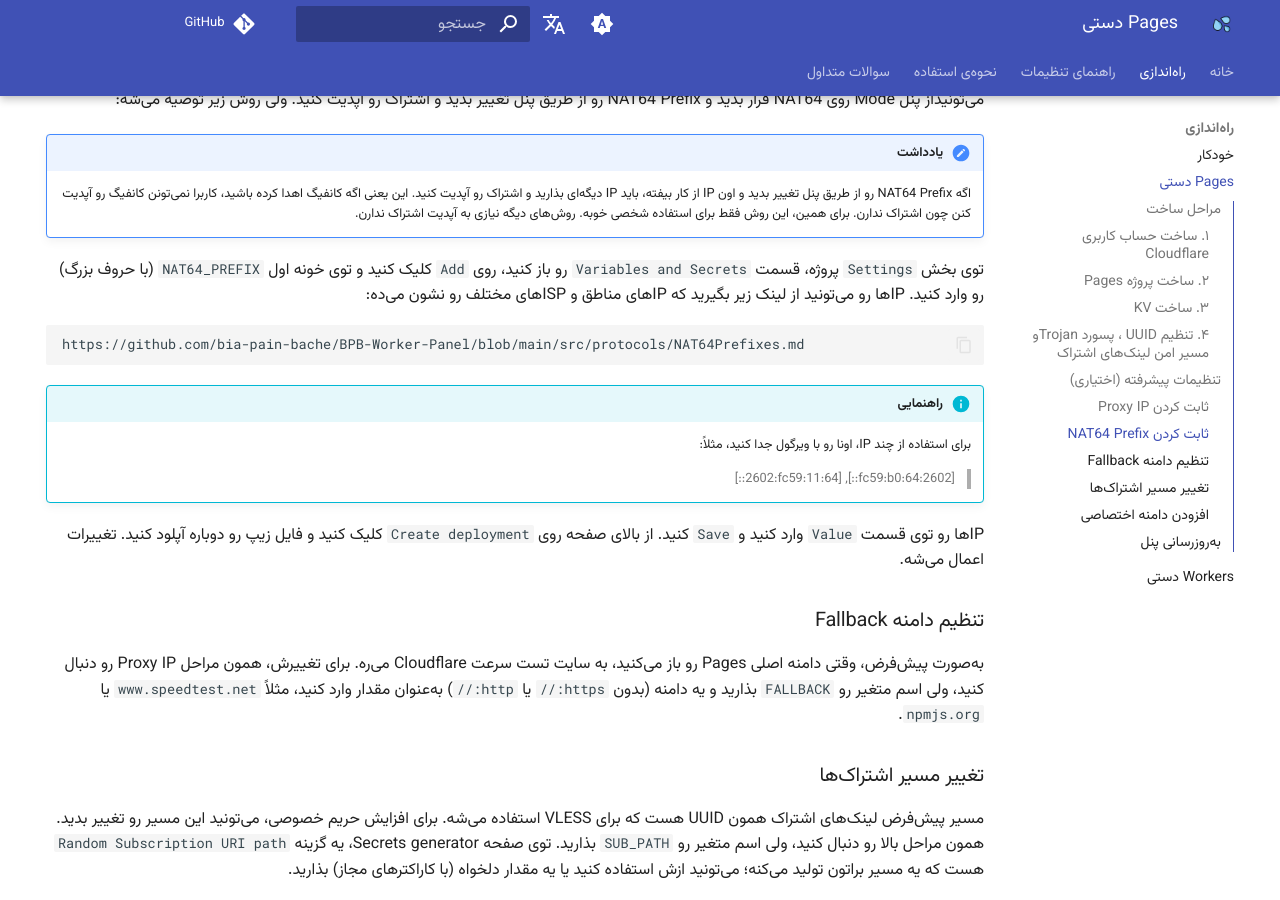
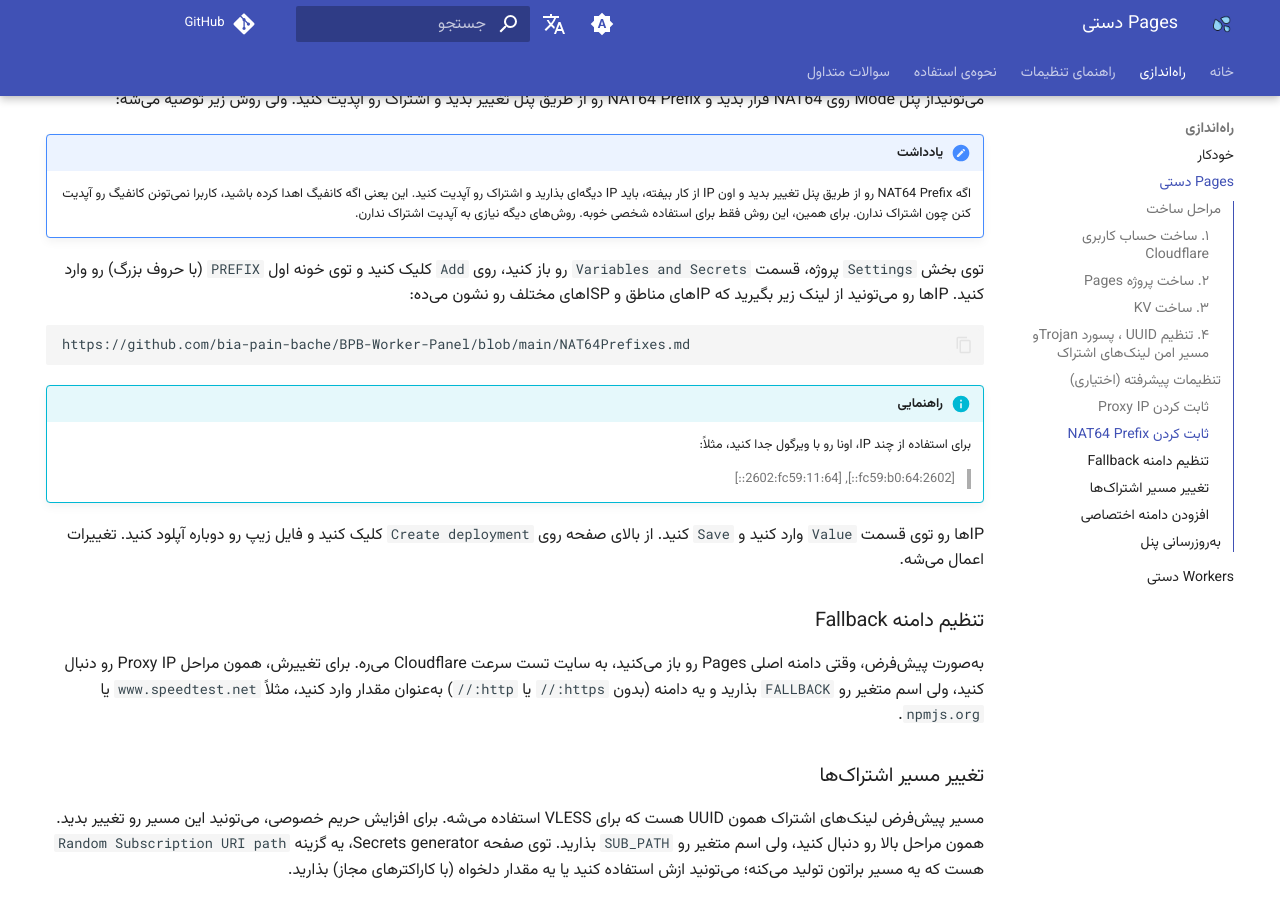
Before and after one commit to bia-pain-bache/BPB-Worker-Panel, an MkDocs documentation site: the page built from docs/fa/docs/installation/pages-manual.md, in a window 1280 px wide and 900 px high, scrolled down 5151 px. Built offline with MkDocs 1.6.1 and Material for MkDocs 9.7.7, drawn with Linux system fonts in a browser that asks for light colours; comment, search, counter and statistics services are not loaded.

Commit message:
Updated docs, Release 3.4.7

````diff
--- a/docs/fa/docs/installation/pages-manual.md
+++ b/docs/fa/docs/installation/pages-manual.md
@@ -92,10 +92,10 @@
 !!! note "یادداشت"
     اگه NAT64 Prefix رو از طریق پنل تغییر بدید و اون IP از کار بیفته، باید IP دیگه‌ای بذارید و اشتراک رو آپدیت کنید. این یعنی اگه کانفیگ اهدا کرده باشید، کاربرا نمی‌تونن کانفیگ رو آپدیت کنن چون اشتراک ندارن. برای همین، این روش فقط برای استفاده شخصی خوبه. روش‌های دیگه نیازی به آپدیت اشتراک ندارن.
 
-توی بخش `Settings` پروژه، قسمت `Variables and Secrets` رو باز کنید، روی `Add` کلیک کنید و توی خونه اول `NAT64_PREFIX` (با حروف بزرگ) رو وارد کنید. IPها رو می‌تونید از لینک زیر بگیرید که IPهای مناطق و ISPهای مختلف رو نشون می‌ده:
+توی بخش `Settings` پروژه، قسمت `Variables and Secrets` رو باز کنید، روی `Add` کلیک کنید و توی خونه اول `PREFIX` (با حروف بزرگ) رو وارد کنید. IPها رو می‌تونید از لینک زیر بگیرید که IPهای مناطق و ISPهای مختلف رو نشون می‌ده:
 
 ```text
-https://github.com/bia-pain-bache/BPB-Worker-Panel/blob/main/src/protocols/NAT64Prefixes.md
+https://github.com/bia-pain-bache/BPB-Worker-Panel/blob/main/NAT64Prefixes.md
 ```
 
 !!! info "راهنمایی"
--- a/package.json
+++ b/package.json
@@ -1,6 +1,6 @@
 {
 	"name": "bpb-panel",
-	"version": "3.4.6",
+	"version": "3.4.7",
 	"homepage": "https://github.com/bia-pain-bache/BPB-Worker-Panel",
 	"license": "GPL-3.0",
 	"private": true,
--- a/src/assets/panel/index.html
+++ b/src/assets/panel/index.html
@@ -158,7 +158,7 @@
                                 <label for="prefixes">
                                     📍 NAT64 Prefixes
                                     <a class="scanner"
-                                        href="https://github.com/bia-pain-bache/BPB-Worker-Panel/blob/main/src/protocols/NAT64Prefixes.md"
+                                        href="https://github.com/bia-pain-bache/BPB-Worker-Panel/blob/main/NAT64Prefixes.md"
                                         title="NAT64 prefixes" target="_blank" rel="noopener noreferrer">
                                         <span class="material-symbols-rounded">open_in_new</span>
                                     </a>
````
Also changed, not shown: docs/en/docs/configuration/vless-trojan.md (+1 -1 lines), docs/en/docs/installation/pages-manual.md (+1 -1 lines), docs/en/docs/installation/workers-manual.md (+1 -1 lines), docs/fa/docs/configuration/vless-trojan.md (+1 -1 lines), docs/fa/docs/installation/workers-manual.md (+2 -2 lines), NAT64Prefixes.md (renamed from src/protocols/NAT64Prefixes.md), README.md, README_fa.md, docs/assets/images/panel-overview.jpg, 1 other file.
